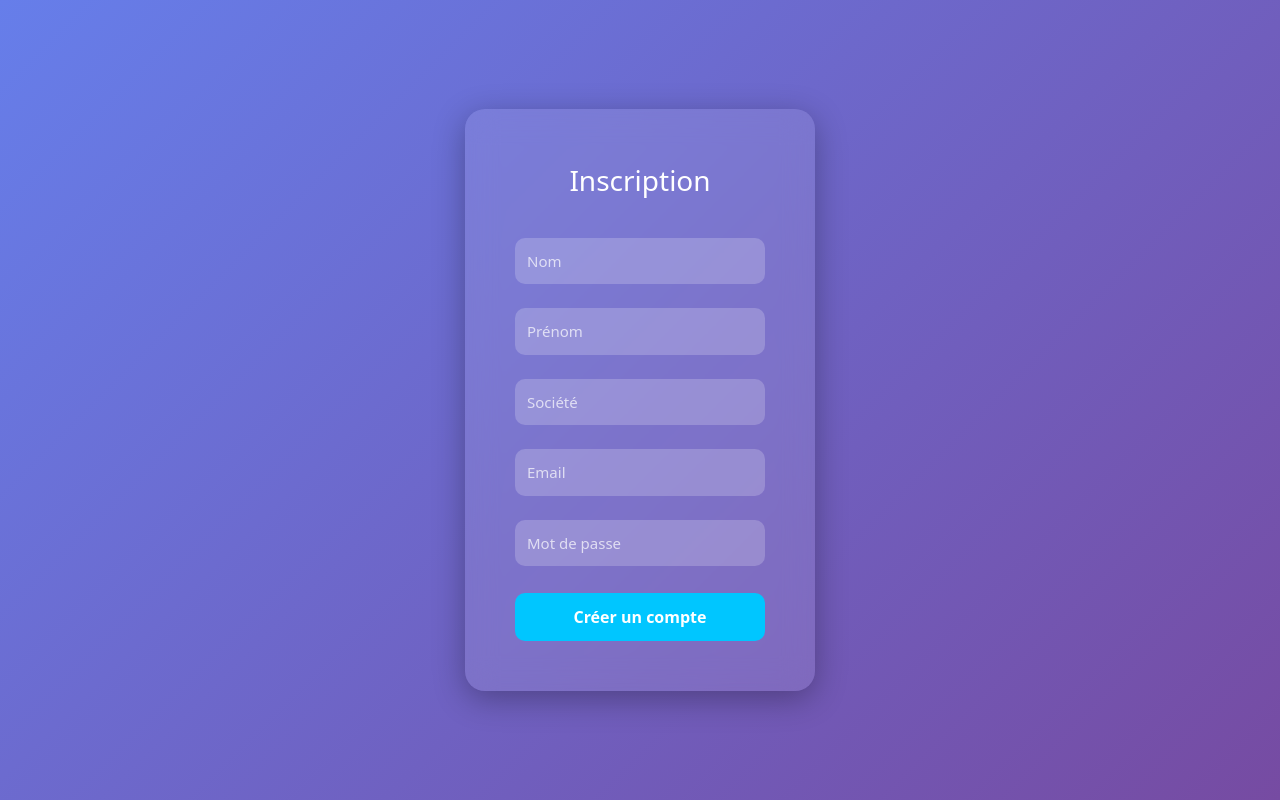
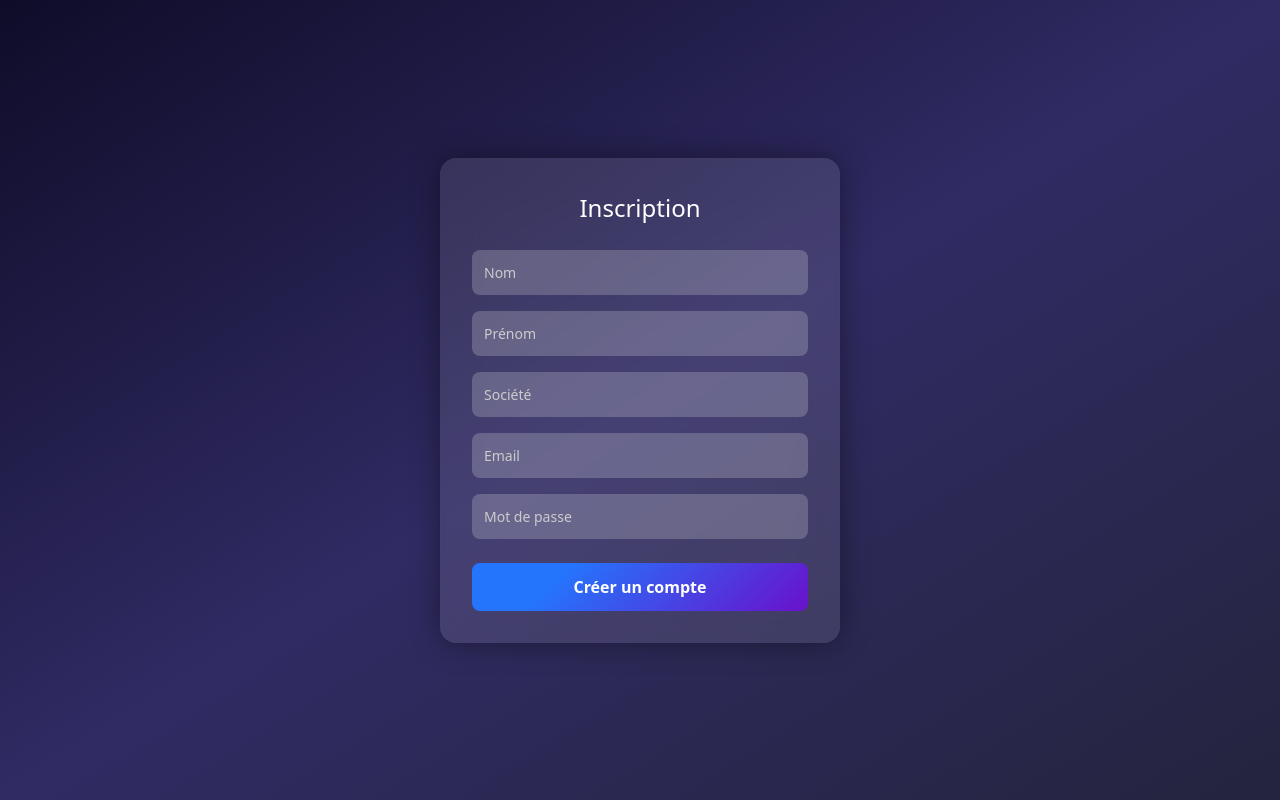
Before and after one commit to OneOffsas/OneOFFClaim, a React (Vite) app: page /register in a window 1280 px wide. Built offline with nearby package versions, Linux system fonts and the light colour scheme; no server answers.

Commit message:
Update Register.css

```diff
--- a/src/pages/Register.css
+++ b/src/pages/Register.css
@@ -1,77 +1,63 @@
-/* src/pages/Register.css */
 .register-container {
-  height: 100vh;
-  background: linear-gradient(135deg, #667eea, #764ba2);
   display: flex;
+  justify-content: center;
   align-items: center;
-  justify-content: center;
-  animation: fadeIn 1.5s ease;
+  min-height: 100vh;
+  background: linear-gradient(to bottom right, #0f0c29, #302b63, #24243e);
 }
 
 .register-form {
   background: rgba(255, 255, 255, 0.1);
-  padding: 50px;
-  border-radius: 20px;
-  backdrop-filter: blur(15px);
-  box-shadow: 0 8px 32px rgba(0,0,0,0.3);
-  text-align: center;
-  width: 350px;
+  backdrop-filter: blur(20px);
+  padding: 2rem;
+  border-radius: 16px;
+  box-shadow: 0 0 30px rgba(0, 0, 0, 0.4);
+  width: 100%;
+  max-width: 400px;
   color: white;
+  display: flex;
+  flex-direction: column;
 }
 
 .register-form h2 {
-  margin-bottom: 25px;
-  font-size: 28px;
-  color: #ffffff;
+  text-align: center;
+  margin-bottom: 1rem;
+  font-size: 24px;
 }
 
 .register-form input {
-  width: 100%;
   padding: 12px;
-  margin: 12px 0;
-  border-radius: 10px;
+  margin: 0.5rem 0;
   border: none;
+  border-radius: 8px;
   background: rgba(255, 255, 255, 0.2);
   color: white;
-  font-size: 15px;
+  font-size: 14px;
 }
 
 .register-form input::placeholder {
-  color: rgba(255, 255, 255, 0.7);
+  color: #ccc;
 }
 
 .register-form button {
-  width: 100%;
+  margin-top: 1rem;
   padding: 12px;
-  background: #00c6ff;
+  border: none;
+  border-radius: 8px;
+  background-color: #6a11cb;
+  background-image: linear-gradient(315deg, #6a11cb 0%, #2575fc 74%);
   color: white;
   font-weight: bold;
-  border: none;
-  border-radius: 10px;
   cursor: pointer;
-  margin-top: 15px;
   transition: background 0.3s ease;
 }
 
 .register-form button:hover {
-  background: #0072ff;
+  background-image: linear-gradient(315deg, #2575fc 0%, #6a11cb 74%);
 }
 
-.register-form .message {
-  margin-top: 15px;
-  font-size: 14px;
-  color: #fff;
+.message {
+  margin-top: 1rem;
+  text-align: center;
+  font-weight: bold;
 }
-
-.register-form .back {
-  margin-top: 10px;
-  cursor: pointer;
-  font-size: 14px;
-  color: #e0e0e0;
-  text-decoration: underline;
-}
-
-@keyframes fadeIn {
-  from { opacity: 0; transform: translateY(30px); }
-  to { opacity: 1; transform: translateY(0); }
-}
```
